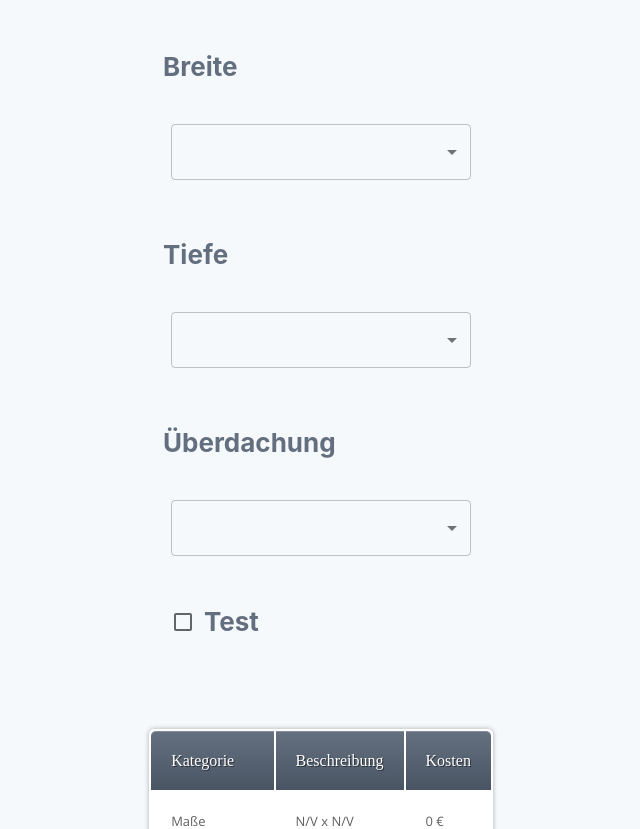
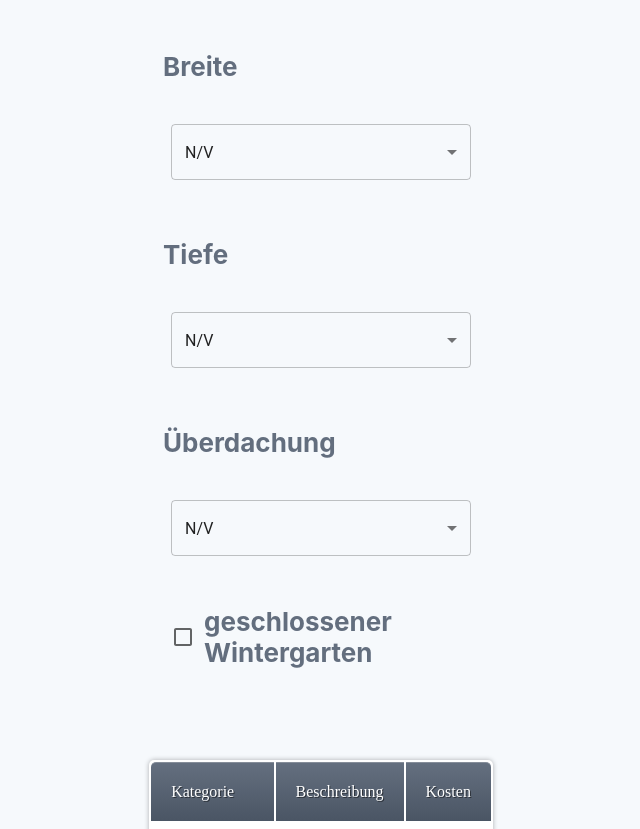
Before and after one commit to osmanozts/price-calculator, a React (Create React App) app: page / in a window 1280 px wide. Shown: the top 829 px of the page, without its empty margins (319-959 px from the left). Built offline with nearby package versions, Linux system fonts and the light colour scheme; a web font is replaced by a local one.

Commit message:
Wintergarten functionality added

```diff
--- a/src/components/CustomCheckBox.js
+++ b/src/components/CustomCheckBox.js
@@ -7,13 +7,12 @@ export default function CustomCheckBox(props) {
     const onPress = (value) => {
         if (callback) {
             callback(value)
-            console.log(value)
         } else { console.log("no callback defined") }
     }
 
     return (
         <div className='CheckBoxContainer'>
-            <Checkbox color='success' onChange={(temp) => { onPress(temp) }} checked={checked ?? false} />
+            <Checkbox color='success' onChange={(temp) => { onPress(temp) }} checked={checked ?? false} disableRipple />
             <p className='checkBoxTitle'>{label}</p>
         </div>
     );
--- a/src/components/CustomSelector.js
+++ b/src/components/CustomSelector.js
@@ -6,13 +6,14 @@ import Select from '@mui/material/Select';
 import Checkbox from '@mui/material/Checkbox';
 import { useState } from 'react';
 import '../Styles/Selector.css'
+import { useEffect } from 'react';
 
 const ITEM_HEIGHT = 48;
 const ITEM_PADDING_TOP = 8;
 const MenuProps = {
   PaperProps: {
     style: {
-      maxHeight: ITEM_HEIGHT * 4.5 + ITEM_PADDING_TOP,
+      maxHeight: ITEM_HEIGHT * 6.5 + ITEM_PADDING_TOP,
       width: 250,
     },
   },
@@ -21,9 +22,14 @@ const MenuProps = {
 
 
 export default function CustomSelector(props) {
-  const { title, array, callback } = props;
+  const { title, array, callback, defaultValue } = props;
 
-  const [value, setValue] = useState([]);
+  const [value, setValue] = useState([defaultValue ?? null]);
+
+  useEffect(() => {
+    setValue([defaultValue] ?? null);
+  }, [defaultValue])
+
 
   const handleChange = (event) => {
     const { target: { value }, } = event;
--- a/src/components/PriceOverview.js
+++ b/src/components/PriceOverview.js
@@ -1,15 +1,18 @@
 import '../Styles/PriceOverview.scss';
 import { useSelector } from 'react-redux'
-import { getDepth, getTop, getWidth, selectPrice, selectPriceForTop } from '../state/app/appSlice';
+import { getDepth, getTop, getWidth, isWintergarten, selectPrice, selectPriceForDoors, selectPriceForSeitenKeile, selectPriceForTop } from '../state/app/appSlice';
 // eslint-disable-next-line no-unused-expressions
 export default function PriceOverview() {
 
   const selectedWidth = useSelector(getWidth);
   const selectedDepth = useSelector(getDepth);
   const selectedTop = useSelector(getTop);
+  const isClosedWintergarten = useSelector(isWintergarten);
 
   const priceForTop = useSelector(selectPriceForTop);
   const priceForDimension = useSelector(selectPrice);
+  const priceForDoors = useSelector(selectPriceForDoors);
+  const priceForSeitenKeile = useSelector(selectPriceForSeitenKeile);
 
   return (
     <div className='container'>
@@ -32,10 +35,25 @@ export default function PriceOverview() {
             <td>{selectedTop}</td>
             <td>{priceForTop} €</td>
           </tr>
+          {isClosedWintergarten ?
+            <tr>
+              <td>Glasschiebeelemente</td>
+              <td>Durchmesser: {isNaN(parseFloat(selectedDepth) + parseFloat(selectedDepth) + parseFloat(selectedWidth)) ? 0 : parseFloat(selectedDepth) + parseFloat(selectedDepth) + parseFloat(selectedWidth)} m</td>
+              <td>{isNaN(priceForDoors) ? 0 : priceForDoors} €</td>
+            </tr>
+            : null}
+          {isClosedWintergarten ?
+            <tr>
+              <td>Seitenkeile</td>
+              <td> 2 x</td>
+              <td>{isNaN(priceForSeitenKeile) ? 0 : priceForSeitenKeile} €</td>
+            </tr>
+            : null}
+
           <tr>
             <td>Gesamt</td>
             <td>-</td>
-            <td>{priceForDimension + priceForTop} €</td>
+            <td>{priceForDimension + priceForTop + priceForDoors + priceForSeitenKeile} €</td>
           </tr>
         </tbody>
       </table>
--- a/src/components/Wrapper.js
+++ b/src/components/Wrapper.js
@@ -2,8 +2,8 @@ import '../App.css';
 import '../Styles/CustomCheckBox.css'
 
 import CustomSelector from '../components/CustomSelector';
-import { useDispatch } from 'react-redux'
-import { SET_SELECTED_DEPTH, SET_SELECTED_TOP, SET_SELECTED_WIDTH } from '../state/app/appSlice';
+import { useDispatch, useSelector } from 'react-redux'
+import { getDepth, getTop, getWidth, isWintergarten, SET_SELECTED_DEPTH, SET_SELECTED_TOP, SET_SELECTED_WIDTH, TOGGLE_IS_WINTERGARTEN } from '../state/app/appSlice';
 import PriceOverview from './PriceOverview';
 import CustomCheckBox from './CustomCheckBox';
 // eslint-disable-next-line no-unused-expressions
@@ -13,15 +13,21 @@ export default function Wrapper() {
 
   const width = ['3.00', '4.00', '5.00', '6.00', '7.00', '8.00'];
   const depth = ['2.50', '3.00', '3.50', '4.00', '4.50', '5.00'];
-  const uberdachungen = ['Polycarbon', 'Glas', 'Milchglas',];
+  const uberdachungen = ['Polycarbon', 'Glas', 'Milchglas'];
+
+  const selectedWidth = useSelector(getWidth);
+  const selectedDepth = useSelector(getDepth);
+  const selectedTop = useSelector(getTop);
+
+  const isClosedWintergarten = useSelector(isWintergarten);
 
   return (
     <div>
       <div className="Main-Container">
-        <CustomSelector array={width} title='Breite' callback={(temp) => dispatchRedux(SET_SELECTED_WIDTH(temp))} />
-        <CustomSelector array={depth} title='Tiefe' callback={(temp) => dispatchRedux(SET_SELECTED_DEPTH(temp))} />
-        <CustomSelector array={uberdachungen} title='Überdachung' callback={(temp) => dispatchRedux(SET_SELECTED_TOP(temp))} />
-        <CustomCheckBox label={'Test'} callback={() => { console.log('hello') }} />
+        <CustomSelector array={width} title='Breite' defaultValue={selectedWidth} callback={(temp) => dispatchRedux(SET_SELECTED_WIDTH(temp))} />
+        <CustomSelector array={depth} title='Tiefe' defaultValue={selectedDepth} callback={(temp) => dispatchRedux(SET_SELECTED_DEPTH(temp))} />
+        <CustomSelector array={uberdachungen} title='Überdachung' defaultValue={selectedTop} callback={(temp) => dispatchRedux(SET_SELECTED_TOP(temp))} />
+        <CustomCheckBox label={'geschlossener Wintergarten'} checked={isClosedWintergarten} callback={() => dispatchRedux(TOGGLE_IS_WINTERGARTEN())} />
 
         <div>
           <PriceOverview />
--- a/src/state/app/appSlice.js
+++ b/src/state/app/appSlice.js
@@ -7,6 +7,7 @@ const initialState = {
   selectedWidth: 'N/V',
   selectedDepth: 'N/V',
   selectedTop: 'N/V',
+  isWintergarten: false,
   dimensions: [
     { width: '3.00', depth: '2.50', price: 1900 },
     { width: '3.00', depth: '3.00', price: 2100 },
@@ -47,7 +48,7 @@ const initialState = {
 
 /**
 * Creates Selector to use in components
-* rerenders only if state.events.items has changed
+* rerenders only if state items has changed
 * https://redux.js.org/usage/deriving-data-selectors
 *
 */
@@ -65,6 +66,10 @@ export const getTop = createSelector(
   selectApp,
   (state) => state.selectedTop)
 
+export const isWintergarten = createSelector(
+  selectApp,
+  (state) => state.isWintergarten)
+
 export const selectPrice = createSelector(
   selectApp,
   (state) => {
@@ -75,6 +80,7 @@ export const selectPrice = createSelector(
     return selectedDimension[0]?.price ?? 0;
   }
 )
+
 export const selectPriceForTop = createSelector(
   selectApp,
   (state) => {
@@ -94,6 +100,36 @@ export const selectPriceForTop = createSelector(
 )
 
 
+
+export const selectPriceForDoors = createSelector(
+  selectApp,
+  (state) => {
+    if (!state.isWintergarten) return 0;
+
+    else {
+      const diameter = parseFloat(state.selectedDepth) + parseFloat(state.selectedDepth) + parseFloat(state.selectedWidth);
+      return diameter * 350;
+    }
+  }
+)
+
+export const selectPriceForSeitenKeile = createSelector(
+  selectApp,
+  (state) => {
+    if (!state.isWintergarten) return 0;
+
+    else {
+      if (state.selectedTop === 'Glas') return 1000;
+      else {
+        const seitenLaenge = parseFloat(state.selectedDepth) + parseFloat(state.selectedDepth);
+        return seitenLaenge * 100;
+      }
+
+    }
+  }
+)
+
+
 export const appSlice = createSlice({
   name: 'app',
   initialState,
@@ -107,6 +143,9 @@ export const appSlice = createSlice({
     SET_SELECTED_TOP: (state, action) => {
       state.selectedTop = action.payload;
     },
+    TOGGLE_IS_WINTERGARTEN: (state, action) => {
+      state.isWintergarten = !state.isWintergarten;
+    }
   },
   // extraReducers handle the async state changes during promise handling
   // extraReducers(builder) {
@@ -116,6 +155,6 @@ export const appSlice = createSlice({
 
 // DON'T FORGET: add new Reducer here to export.
 // Action creators are generated for each case reducer function
-export const { SET_SELECTED_WIDTH, SET_SELECTED_DEPTH, SET_SELECTED_TOP } = appSlice.actions;
+export const { SET_SELECTED_WIDTH, SET_SELECTED_DEPTH, SET_SELECTED_TOP, TOGGLE_IS_WINTERGARTEN } = appSlice.actions;
 
 export default appSlice.reducer;
```
